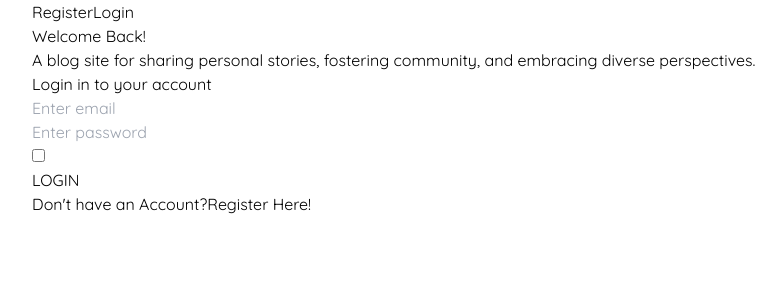
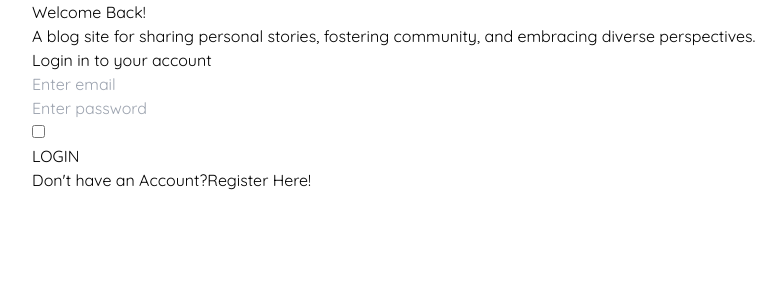
Before and after one commit to DKarimi90/weblog-client, a React (Vite) app: page /login in a window 1280 px wide. Shown: the top 300 px of the page, without its empty margins (8-791 px from the left). Built offline with nearby package versions, Linux system fonts and the light colour scheme.

Commit message:
updated navbar links

```diff
--- a/src/components/Navbar.jsx
+++ b/src/components/Navbar.jsx
@@ -28,8 +28,8 @@ const Navbar = () => {
             </div>
           </div>)}
           {!user && (<div className='flex w-full justify-end h-24 items-center'>
-              <NavLink className='nav-links' to="/register">Register</NavLink>
-              <NavLink className='nav-links' to="/login">Login</NavLink>
+              {/* <NavLink className='nav-links' to="/register">Register</NavLink>
+              <NavLink className='nav-links' to="/login">Login</NavLink> */}
           </div>)}
     </div>
   )
```
